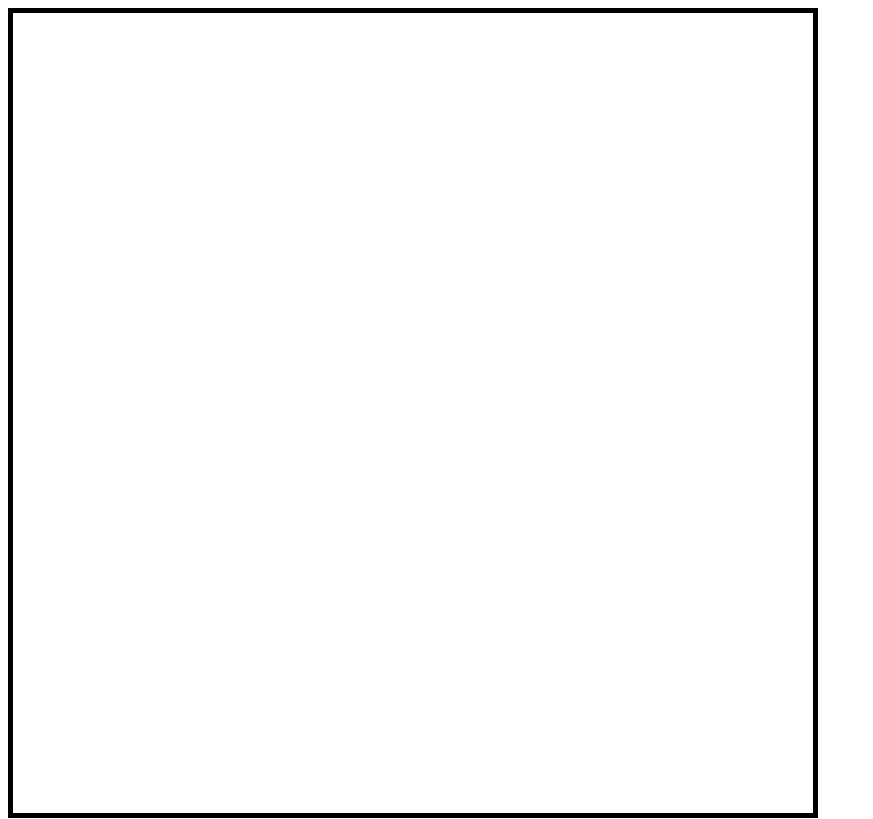
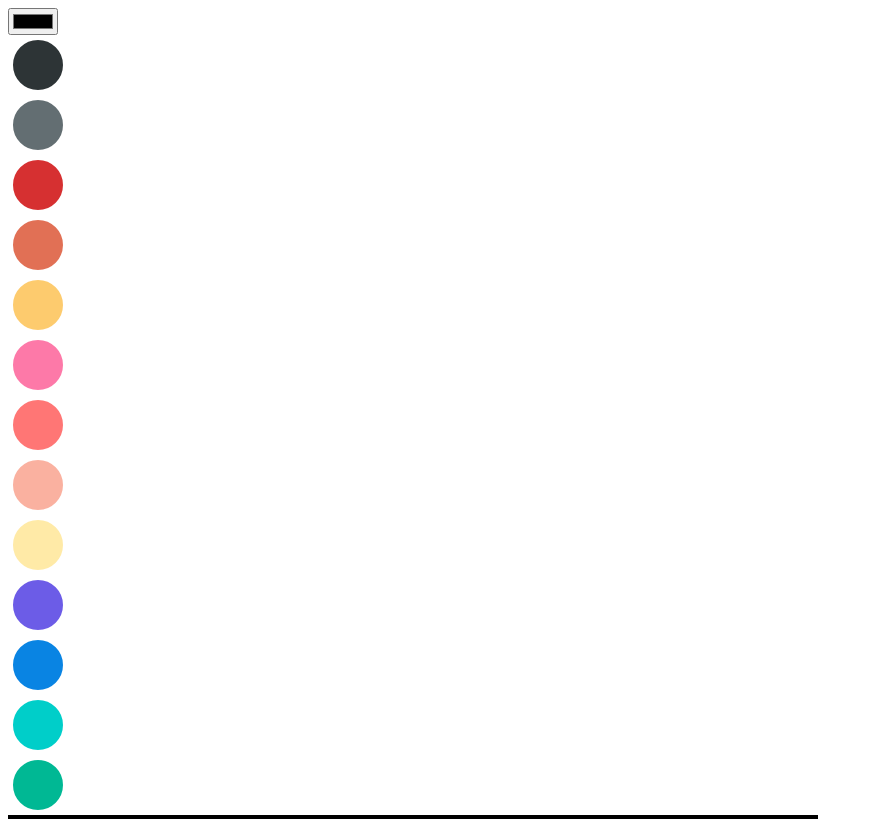
Before and after one commit to ywc0008/meme-maker, a plain HTML site: page index.html in a window 1280 px wide. Shown: the top 819 px of the page, without its empty margins (0-873 px from the left). Drawn offline with Linux system fonts and the light colour scheme.

Commit message:
성능추가

```diff
--- a/css/styles.css
+++ b/css/styles.css
@@ -3,3 +3,10 @@ canvas{
     height: 800px;
     width: 800px;
 }
+.color-option{
+    width: 50px;
+    height: 50px;
+    border-radius: 50%;
+    border: 5px solid white;
+    cursor: pointer;
+}
--- a/index.html
+++ b/index.html
@@ -8,7 +8,82 @@
     <title>짤 생성기</title>
   </head>
   <body>
+    <input type="color" id="color" />
+    <div id="colors">
+      <div
+        data-color="#2d3436"
+        class="color-option"
+        style="background-color: #2d3436"
+      ></div>
+      <div
+        data-color="#636e72"
+        class="color-option"
+        style="background-color: #636e72"
+      ></div>
+      <div
+        data-color="#d63031"
+        class="color-option"
+        style="background-color: #d63031"
+      ></div>
+      <div
+        data-color="#e17055"
+        class="color-option"
+        style="background-color: #e17055"
+      ></div>
+      <div
+        data-color="#fdcb6e"
+        class="color-option"
+        style="background-color: #fdcb6e"
+      ></div>
+      <div
+        data-color="#fd79a8"
+        class="color-option"
+        style="background-color: #fd79a8"
+      ></div>
+      <div
+        data-color="#ff7675"
+        class="color-option"
+        style="background-color: #ff7675"
+      ></div>
+      <div
+        data-color="#fab1a0"
+        class="color-option"
+        style="background-color: #fab1a0"
+      ></div>
+      <div
+        data-color="#ffeaa7"
+        class="color-option"
+        style="background-color: #ffeaa7"
+      ></div>
+      <div
+        data-color="#6c5ce7"
+        class="color-option"
+        style="background-color: #6c5ce7"
+      ></div>
+      <div
+        data-color="#0984e3"
+        class="color-option"
+        style="background-color: #0984e3"
+      ></div>
+      <div
+        data-color="#00cec9"
+        class="color-option"
+        style="background-color: #00cec9"
+      ></div>
+      <div
+        data-color="#00b894"
+        class="color-option"
+        style="background-color: #00b894"
+      ></div>
+    </div>
+
     <canvas></canvas>
+    <input type="range" id="line-width" min="1" max="10" value="6" />
+    <button id="mode">🎨면으로 그리기</button>
+    <button id="fill-all">🩸채우기</button>
+    <button id="eraser">지우개</button>
+    <button id="destroy">🧨초기화</button>
+
     <script src="js/app.js"></script>
   </body>
 </html>
--- a/js/app.js
+++ b/js/app.js
@@ -1,6 +1,9 @@
 //캔버스 구현
 const canvas = document.querySelector("canvas");
 const ctx = canvas.getContext("2d");
+canvas.height = 800;
+canvas.width = 800;
+
 let isPainting = false;
 
 function onMouseMove(event) {
@@ -16,9 +19,91 @@ function startPainting() {
 }
 function endPainting() {
   isPainting = false;
+  if (isFilling) {
+    ctx.fill();
+  }
   ctx.beginPath();
 }
 
 canvas.addEventListener("mousemove", onMouseMove);
 canvas.addEventListener("mousedown", startPainting);
 canvas.addEventListener("mouseup", endPainting);
+canvas.addEventListener("mouseleave", endPainting);
+
+//색 구현
+const color = document.querySelector("#color");
+const colorOptions = Array.from(
+  document.getElementsByClassName("color-option")
+);
+
+function colorChange(event) {
+  ctx.fillStyle = event.target.value;
+  ctx.strokeStyle = event.target.value;
+}
+function clickColorOption(event) {
+  const clickedColor = event.target.dataset.color;
+  ctx.fillStyle = clickedColor;
+  ctx.strokeStyle = clickedColor;
+  color.value = clickedColor;
+}
+
+color.addEventListener("change", colorChange);
+colorOptions.forEach((color) =>
+  color.addEventListener("click", clickColorOption)
+);
+
+//선 굵기 구현
+const lineWidth = document.querySelector("#line-width");
+ctx.lineWidth = lineWidth.value;
+
+function changeLineWidth(event) {
+  ctx.lineWidth = event.target.value;
+}
+
+lineWidth.addEventListener("change", changeLineWidth);
+
+//fill, stroke,
+const mode = document.querySelector("#mode");
+let isFilling = false;
+
+function changeMode() {
+  if (isFilling === false) {
+    isFilling = true;
+    mode.innerText = "🎨면으로 그리기";
+  } else {
+    isFilling = false;
+    mode.innerText = "🎨선으로 그리기";
+  }
+}
+
+mode.addEventListener("click", changeMode);
+
+//채우기
+const fillAll = document.querySelector("#fill-all");
+
+function onFillAll() {
+  ctx.fillRect(0, 0, canvas.width, canvas.height);
+}
+
+fillAll.addEventListener("click", onFillAll);
+
+//지우개
+const eraser = document.querySelector("#eraser");
+
+function onEraser() {
+  ctx.strokeStyle = "white";
+  isFilling = false;
+  mode.innerText = "🎨면으로 그리기";
+}
+
+eraser.addEventListener("click", onEraser);
+
+//초기화
+const destroy = document.querySelector("#destroy");
+
+function onDestroy() {
+  ctx.fillStyle = "white";
+  ctx.fillRect(0, 0, canvas.width, canvas.height);
+}
+
+destroy.addEventListener("click", onDestroy);
```
